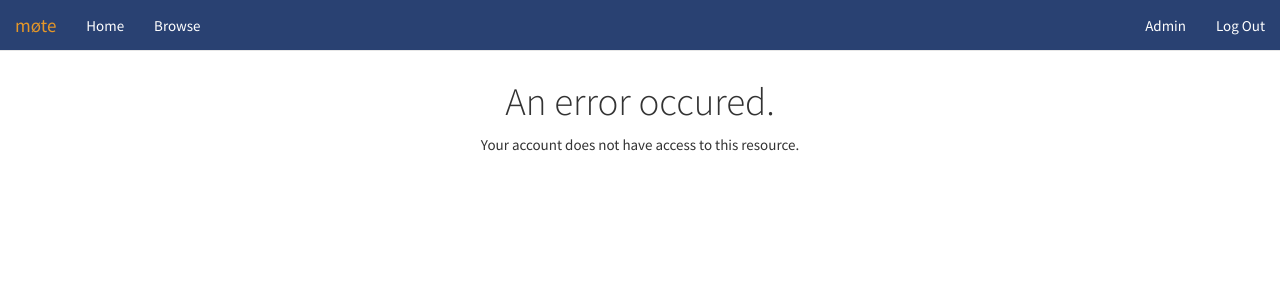
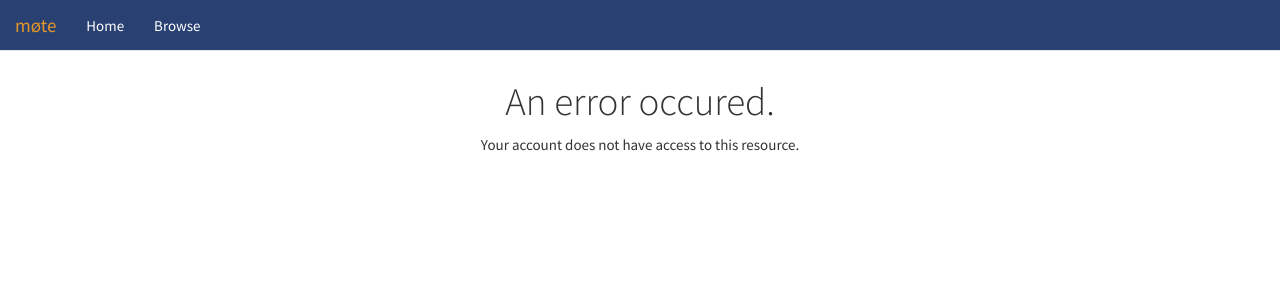
Before and after one commit to fedora-infra/mote, a Flask app: page /admin in a window 1280 px wide. Shown: the top 300 px of the page. Run offline with Flask 2, Linux system fonts and the light colour scheme; the visitor is signed in with stand-in values (Sample User, id 1); parts of the project's set-up code (start-up, migrations or seed data) failed here and were passed over; some libraries are stand-ins or nearby versions.

Commit message:
Remove confusing login button and fix python-memcache import

```diff
--- a/mote/__init__.py
+++ b/mote/__init__.py
@@ -16,7 +16,7 @@
 
 import collections
 
-import flask, random, memcache, string, json, util, os, re
+import flask, random, string, json, util, os, re
 import dateutil.parser, requests, collections
 from bs4 import BeautifulSoup
 from flask import Flask, render_template, request, url_for, session, redirect
@@ -63,6 +63,7 @@
 category_mappings = json.loads(category_mappings)
 
 if config.use_memcached == True:
+    import memcache
     mc = memcache.Client([config.memcached_ip], debug=0)
 
 def return_error(msg):
--- a/mote/templates/base.html
+++ b/mote/templates/base.html
@@ -32,15 +32,6 @@
                             <li class="{% if thispage == "browse"%}active{% endif %}"><a href="/browse">Browse</a></li>
 
                         </ul>
-                        <ul class="nav navbar-nav pull-right">
-                        {% if session['logged'] %}
-                            <li class="{% if thispage == "admin"%}active{% endif %}"><a href="/admin">Admin</a></li>
-                            <li><a href="/logout">Log Out</a></li>
-                        {% else %}
-                            <li><a href="/auth">Log In</a></li>
-                        {% endif %}
-                        </ul>
-
                       </div><!--/.nav-collapse -->
                   </nav>
             </div>
```
